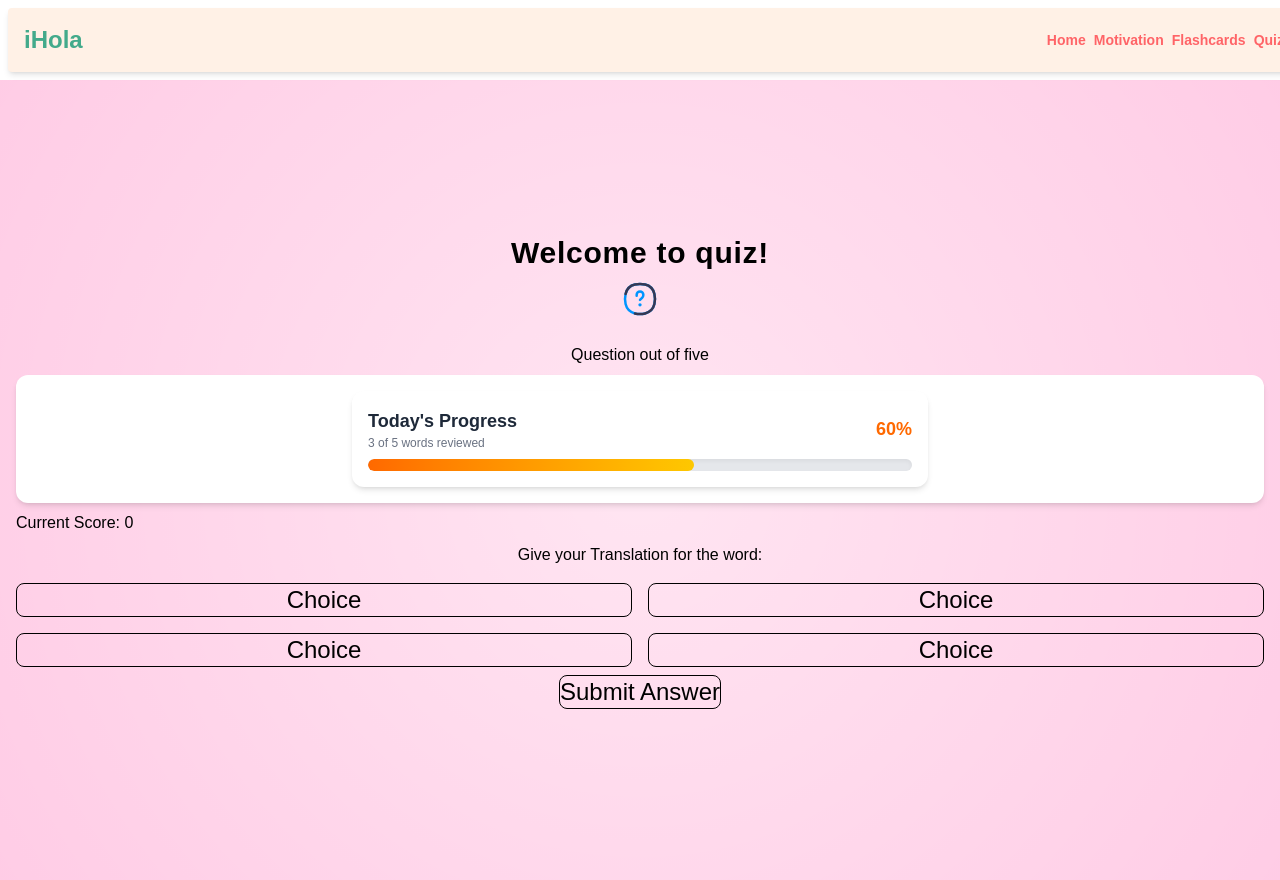
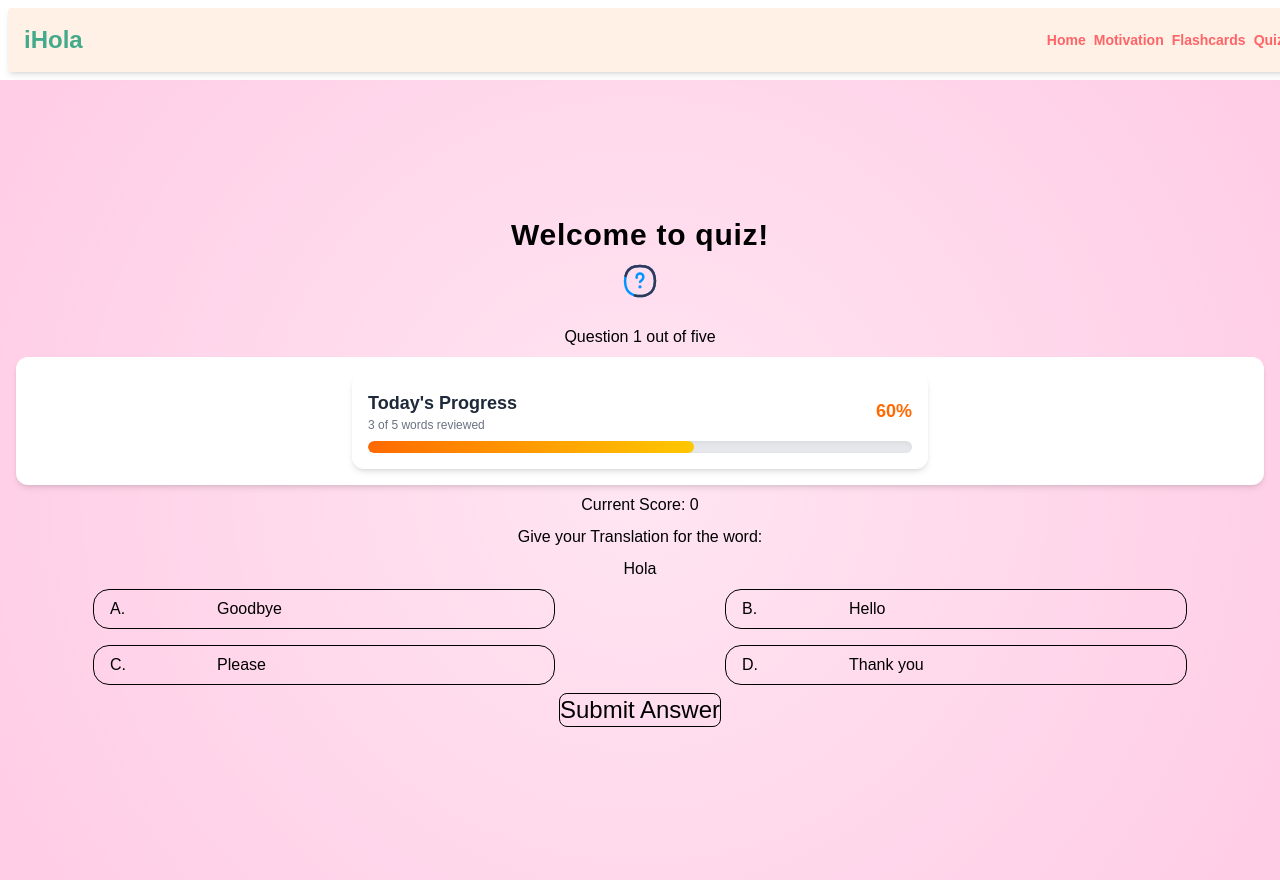
Before and after one commit to Githinji0/iHola, a React (Vite) app in the folder client/: page /quiz in a window 1280 px wide. Built offline with nearby package versions, Linux system fonts and the light colour scheme.

Commit message:
feat: Update QuixCard to display question ID and options; enhance layout for answer choices in Quiz page

```diff
--- a/client/src/components/QuixCard.jsx
+++ b/client/src/components/QuixCard.jsx
@@ -1,24 +1,29 @@
 /* eslint-disable no-unused-vars */
 import TodayProgress from "./ProgressBar"
 const QuixCard = ({ question, selectedAnswer, onSelectAnswer, showResult, onSubmitAnswer, onNextQuestion, score }) => {
-
+    const letters = ['A', 'B', 'C', 'D'];
     return (
         <div className="w-full p-4 flex flex-col gap-2 items-center">
-            <h3>Question {question.number} out of five</h3>
+            {console.log('Question in QuixCard:', question)}
+            <h3>Question {question.id} out of five</h3>
             <div className="w-full p-4 bg-white rounded-xl shadow-md flex flex-col gap-4">
                 <TodayProgress progress={20} />
             </div>
-            <div className="w-full">
+            <div className="w-full items-center flex justify-center ">
                 <p>Current Score: {score}</p>
             </div>
             <h3>Give your Translation for the word:</h3>
-            <h1>{question.word
-        }</h1>
-            <div className="w-full grid grid-cols-2 gap-4">
-                <button className="text-2xl border rounded-lg hover:bg-amber-500 cursor-pointer">Choice</button>
-                <button className="text-2xl border rounded-lg hover:bg-amber-500 cursor-pointer">Choice</button>
-                <button className="text-2xl border rounded-lg hover:bg-amber-500 cursor-pointer">Choice</button>
-                <button className="text-2xl border rounded-lg hover:bg-amber-500 cursor-pointer">Choice</button>
+            <h1>{question.spanish
+            }</h1>
+            <div className="w-full grid grid-cols-1 lg:grid-cols-2 gap-4 place-content-center place-items-center">
+                {
+                    question.options.map((option, index) => (
+                        <button className=" w-3/4 flex gap-4 items-center justify-between h-10 border rounded-2xl p-4" key={index}>
+                            <div className="div">{letters[index]}.</div>
+                            <div className="w-3/4 text-start">{option}</div>
+
+                        </button>))
+                }
 
             </div>
             <button className="text-2xl border rounded-lg hover:bg-amber-500 cursor-pointer">Submit Answer</button>
--- a/client/src/pages/Quiz.jsx
+++ b/client/src/pages/Quiz.jsx
@@ -11,6 +11,7 @@ import CompleteQuizBox from '../components/CompleteQuizBox';
 import quizImg from '../assets/icons/quiz.svg'
 
 const Quiz = () => {
+  console.log('Quiz Questions:', quizQuestions);
   const [currentQuestion, setCurrentQuestion] = useState(0);
   const [selectedAnswer, setSelectedAnswer] = useState(null);
   const [showResult, setShowResult] = useState(false);
```
